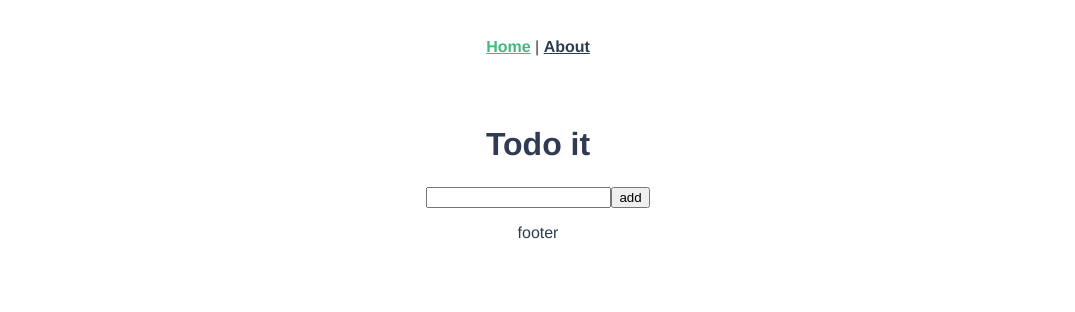
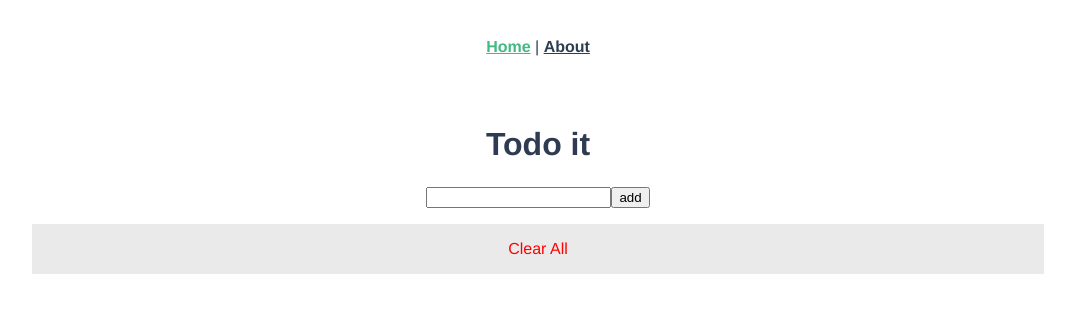
Before and after one commit to ZiitFit/JS_Repository, a Vue app in the folder vueClass/vuejs/my-project/: page / in a window 1280 px wide. Shown: the top 312 px of the page, without its empty margins (102-1177 px from the left). Built offline with nearby package versions, Linux system fonts and the light colour scheme.

Commit message:
footer 컴포넌트

```diff
--- a/vueClass/vuejs/my-project/src/components/TodoFooter.vue
+++ b/vueClass/vuejs/my-project/src/components/TodoFooter.vue
@@ -1,15 +1,28 @@
 <template>
-  <div>
-      footer
+  <div class="btnfooter">
+      <span v-on:click="clearTodo">Clear All</span>
   </div>
 </template>
 
 <script>
 export default {
-
+  methods: {
+    clearTodo: function() {
+      localStorage.clear();
+    }
+  }
 }
 </script>
 
-<style>
-
+<style scoped>
+  .btnfooter{
+    width:80%;
+    height:50px;
+    margin: 0 auto;
+    line-height:50px;
+    background:#eaeaea;
+  }
+  .btnfooter span {
+    color:red;
+  }
 </style>
```
